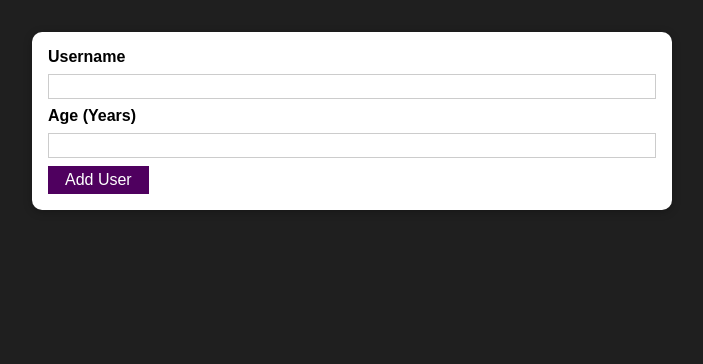
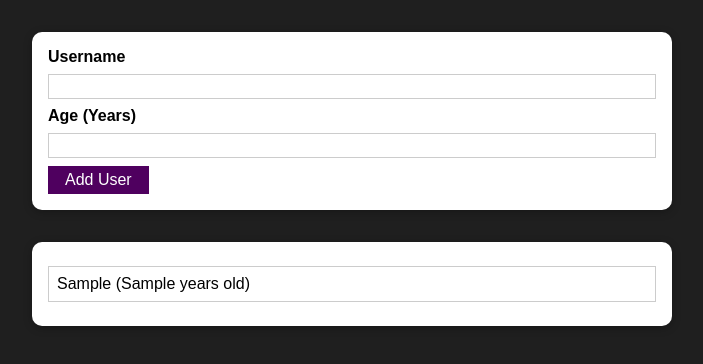
Before and after one commit to najeesimmons/user_app, a React (Create React App) app: page / in a window 1280 px wide. Both pictures are taken after typing "Sample", "Sample" into the empty fields and a click on the button "Add User". Shown: the top 364 px of the page, without its empty margins (288-991 px from the left). Built offline with nearby package versions, Linux system fonts and the light colour scheme.

Commit message:
added state for usersList in app

```diff
--- a/src/App.js
+++ b/src/App.js
@@ -1,11 +1,24 @@
-import AddUser from "./components/Users/AddUser";
-import UsersList from "./components/Users/UsersList";
+import React, { useState } from 'react';
+
+import AddUser from './components/Users/AddUser';
+import UsersList from './components/Users/UsersList';
 
 function App() {
+  const [usersList, setUsersList] = useState([]);
+
+  const addUserHandler = (uName, uAge) => {
+    setUsersList((prevUsersList) => {
+      return [
+        ...prevUsersList,
+        { name: uName, age: uAge, id: Math.random().toString() },
+      ];
+    });
+  };
+
   return (
     <div>
-      <AddUser />
-      <UsersList users={[]} />
+      <AddUser onAddUser={addUserHandler} />
+      <UsersList users={usersList} />
     </div>
   );
 }
--- a/src/components/Users/AddUser.js
+++ b/src/components/Users/AddUser.js
@@ -3,11 +3,11 @@
 import Button from "../UI/Button";
 import { useState } from "react";
 
-const AddUser = (props) => {
+const AddUser = props => {
   const [enteredUserName, setEnteredUserName] = useState("");
   const [enteredAge, setEnteredAge] = useState("");
 
-  const addUserHandler = (event) => {
+  const addUserHandler = event => {
     event.preventDefault();
     if (enteredUserName.trim().length === 0 || enteredAge.trim().length === 0) {
       return;
@@ -15,7 +15,7 @@
     if (+enteredAge < 1) {
       return;
     }
-    console.log(enteredUserName, enteredAge);
+    props.onAddUser(enteredUserName, enteredAge);
     setEnteredUserName("");
     setEnteredAge("");
   };
--- a/src/components/Users/UsersList.js
+++ b/src/components/Users/UsersList.js
@@ -1,12 +1,31 @@
-import Card from "../UI/Card";
-import style from "./UsersList.module.css";
+// import Card from "../UI/Card";
+// import style from "./UsersList.module.css";
+
+// const UsersList = (props) => {
+//   return (
+//     <Card classname={style.users}>
+//       <ul>
+//         {props.users.map((user) => (
+//           <li>
+//             {user.name} ({user.age} years old)
+//           </li>
+//         ))}
+//       </ul>
+//     </Card>
+//   );
+// };
+
+// export default UsersList;
+
+import Card from '../UI/Card';
+import classes from './UsersList.module.css';
 
 const UsersList = (props) => {
   return (
-    <Card classname={style.users}>
+    <Card className={classes.users}>
       <ul>
-        {props.users.map(user => (
-          <li>
+        {props.users.map((user) => (
+          <li key={user.id}>
             {user.name} ({user.age} years old)
           </li>
         ))}
```
